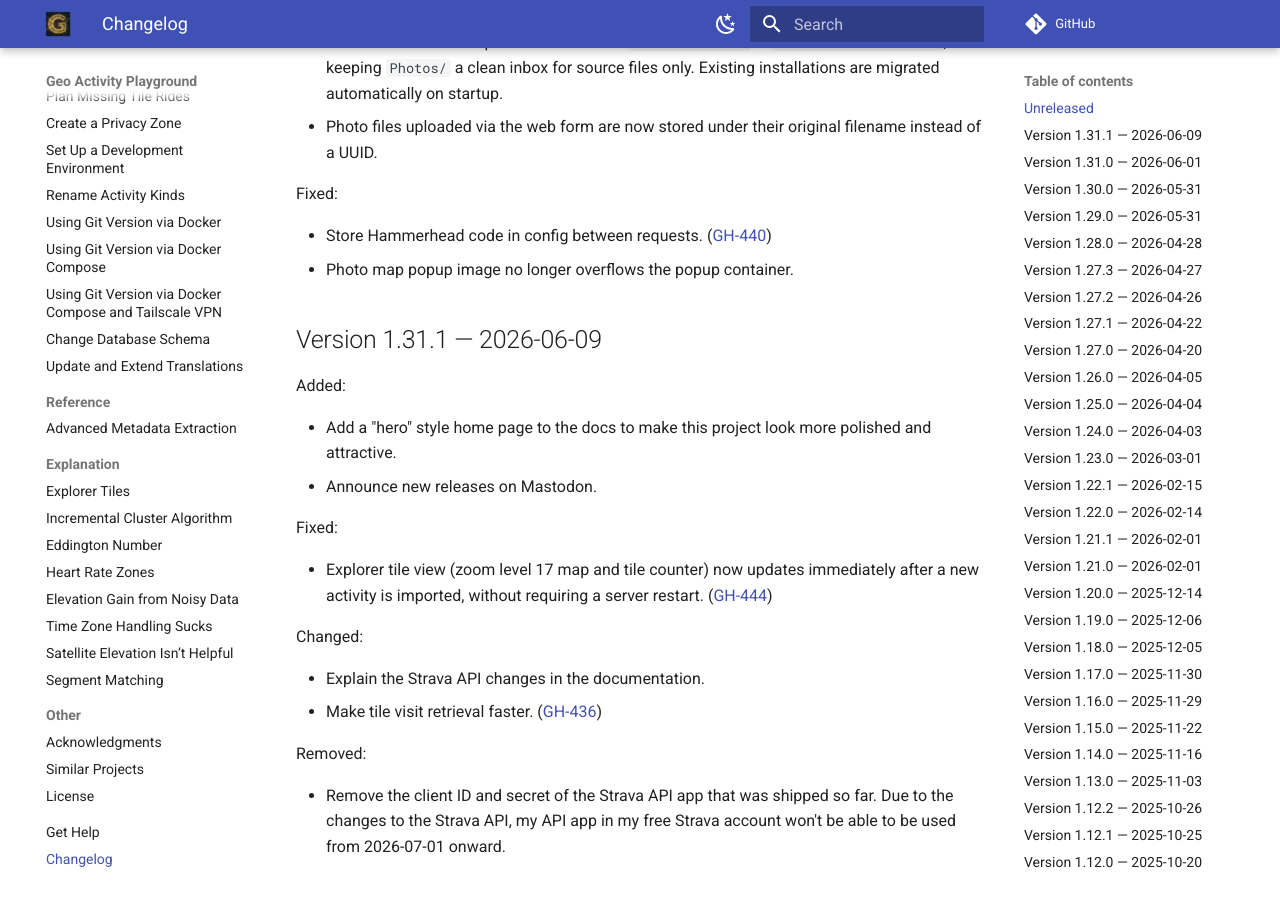
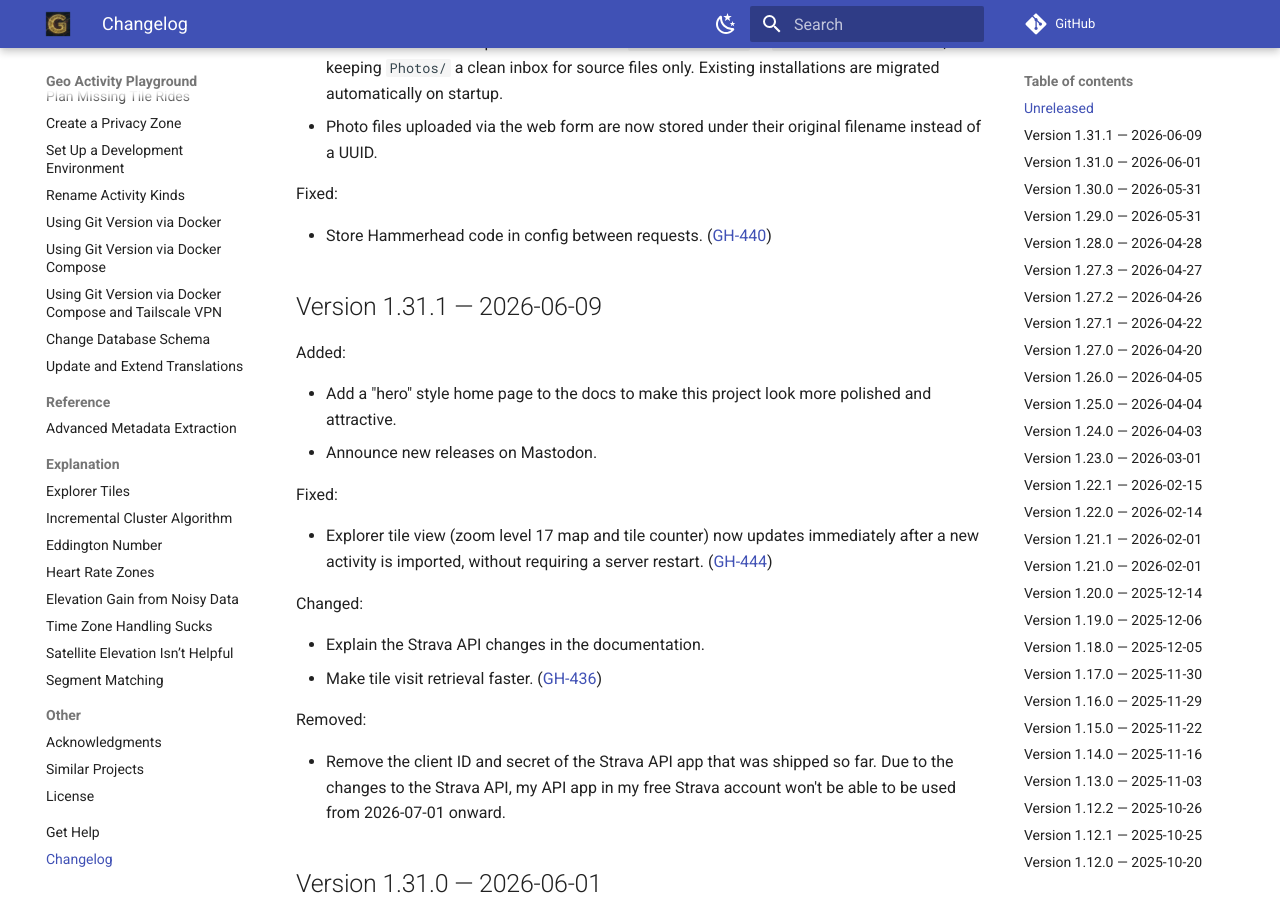
Before and after one commit to martin-ueding/geo-activity-playground, an MkDocs documentation site: the page built from docs/changelog.md, in a window 1280 px wide and 900 px high, scrolled down 494 px. Built offline with MkDocs 1.6.1 and Material for MkDocs 9.7.7, drawn with Linux system fonts in a browser that asks for light colours; comment, search, counter and statistics services are not loaded.

Commit message:
docs: remove thing about photo map

```diff
--- a/docs/changelog.md
+++ b/docs/changelog.md
@@ -29,7 +29,6 @@ Changed:
 Fixed:
 
 - Store Hammerhead code in config between requests. ([GH-440](https://github.com/martin-ueding/geo-activity-playground/issues/440))
-- Photo map popup image no longer overflows the popup container.
 
 ## Version 1.31.1 — 2026-06-09
 
```
